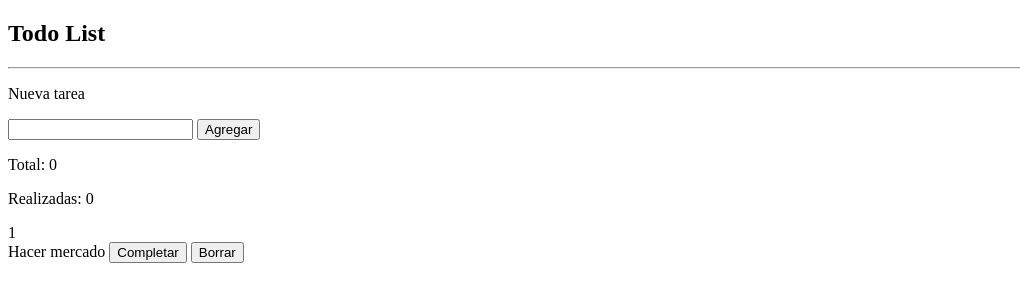
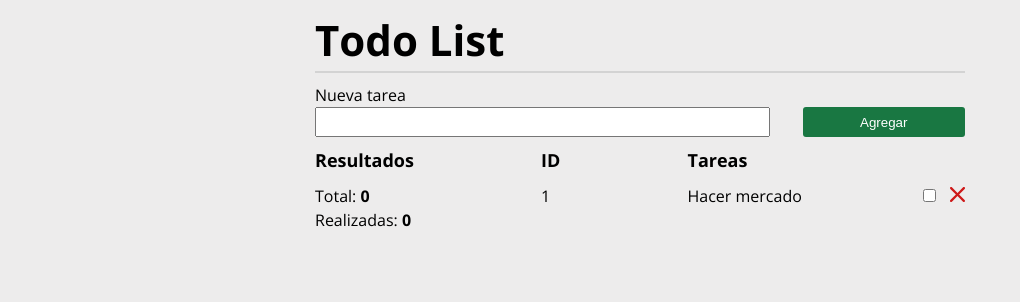
Before and after one commit to FernandoLorca/desafio-metodos-de-arreglos, a website: page index.html in a window 1280 px wide. Shown: the whole page, without its empty margins (0-1020 px from the left). Drawn offline with nearby package versions, Linux system fonts and the light colour scheme.

Commit message:
html and css done

```diff
--- a/index.html
+++ b/index.html
@@ -4,6 +4,12 @@
     <meta charset="UTF-8" />
     <meta http-equiv="X-UA-Compatible" content="IE=edge" />
     <meta name="viewport" content="width=device-width, initial-scale=1.0" />
+    <link rel="preconnect" href="https://fonts.googleapis.com" />
+    <link rel="preconnect" href="https://fonts.gstatic.com" crossorigin />
+    <link
+      href="https://fonts.googleapis.com/css2?family=Open+Sans:wght@400;700&display=swap"
+      rel="stylesheet"
+    />
     <link rel="stylesheet" href="./assets/css/style.css" />
     <title>Document</title>
   </head>
@@ -16,14 +22,35 @@
         <input type="text" />
         <button>Agregar</button>
       </div>
-      <div class="todoContainer__results">
-        <div class="todoContainer__results--total">
-          <p>Total: 0</p>
-          <p>Realizadas: 0</p>
+      <div class="todoContainer__todoList">
+        <div class="todoContainer__todoList--titles">
+          <div class="todoContainer__todoList--titles-results">
+            <h2>Resultados</h2>
+          </div>
         </div>
-        <div class="todoContainer__results--id">1</div>
-        <div class="todoContainer__results--task">
-          Hacer mercado <button>Completar</button> <button>Borrar</button>
+        <div class="todoContainer__todoList--titles">
+          <div class="todoContainer__todoList--titles-id">
+            <h2>ID</h2>
+          </div>
+        </div>
+        <div class="todoContainer__todoList--titles">
+          <div class="todoContainer__todoList--titles-task">
+            <h2>Tareas</h2>
+          </div>
+        </div>
+        <div class="todoContainer__todoList--counters">
+          <p>Total: <span>0</span></p>
+          <p>Realizadas: <span>0</span></p>
+        </div>
+        <div class="todoContainer__todoList--idNumber">
+          <p>1</p>
+        </div>
+        <div class="todoContainer__todoList--tasks">
+          <p>Hacer mercado</p>
+          <div class="todoContainer__todoList--tasks-doneDelete">
+            <input type="checkbox" />
+            <img src="./assets/img/x.svg" alt="delete task" />
+          </div>
         </div>
       </div>
     </section>
--- a/sass/style.scss
+++ b/sass/style.scss
@@ -11,6 +11,7 @@ body {
   font-size: 1.6rem;
   line-height: 1.5;
   background-color: $color-grey;
+  font-family: "Open Sans", sans-serif;
 }
 
 *,
@@ -31,9 +32,95 @@ h4,
 h5,
 h6,
 ul,
-p {
+p,
+hr {
   @include resetMargins();
 }
 
+h1 {
+  font-size: 4.2rem;
+}
+
+h2 {
+  font-size: 1.8rem;
+}
+
+button {
+  width: 25%;
+  height: 3rem;
+  color: white;
+  background-color: $color-primary;
+  border: none;
+  border-radius: 0.3rem;
+  cursor: pointer;
+  transition: ease opacity 200ms;
+}
+
+button:hover {
+  opacity: 0.75;
+}
+
+button:active {
+  opacity: 0.5;
+}
+
 .todoContainer {
+  width: 65rem;
+  margin: 0 auto;
+
+  hr {
+    background-color: lightgrey;
+    border: 0.5px solid lightgrey;
+    margin-bottom: 1rem;
+  }
+
+  .todoContainer__inputButton {
+    margin-bottom: 1rem;
+    display: flex;
+    justify-content: space-between;
+
+    input {
+      width: 70%;
+      height: 3rem;
+    }
+  }
+
+  .todoContainer__todoList {
+    display: grid;
+    gap: 1rem;
+    grid-template-areas:
+      "title title title"
+      "content content content";
+
+    .todoContainer__todoList--counters {
+      span {
+        font-weight: 700;
+      }
+    }
+
+    .todoContainer__todoList--tasks {
+      display: flex;
+      justify-content: space-between;
+
+      .todoContainer__todoList--tasks-doneDelete {
+        input {
+          margin-right: 1rem;
+        }
+
+        img {
+          height: 1.5rem;
+          cursor: pointer;
+          transition: ease opacity 200ms;
+        }
+
+        img:hover {
+          opacity: 0.75;
+        }
+
+        img:active {
+          opacity: 0.5;
+        }
+      }
+    }
+  }
 }
```
Also changed, not shown: assets/css/style.css, assets/img/x.svg (added), 1 other file.
